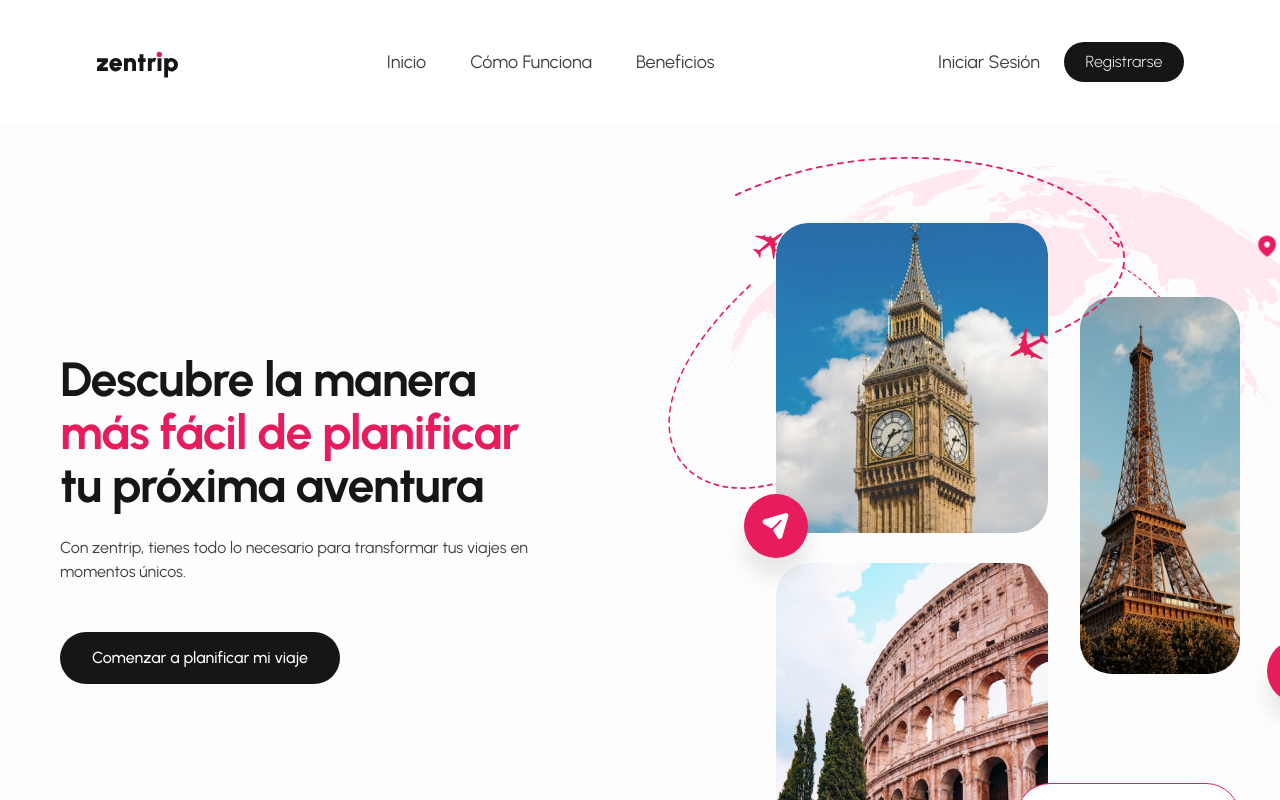
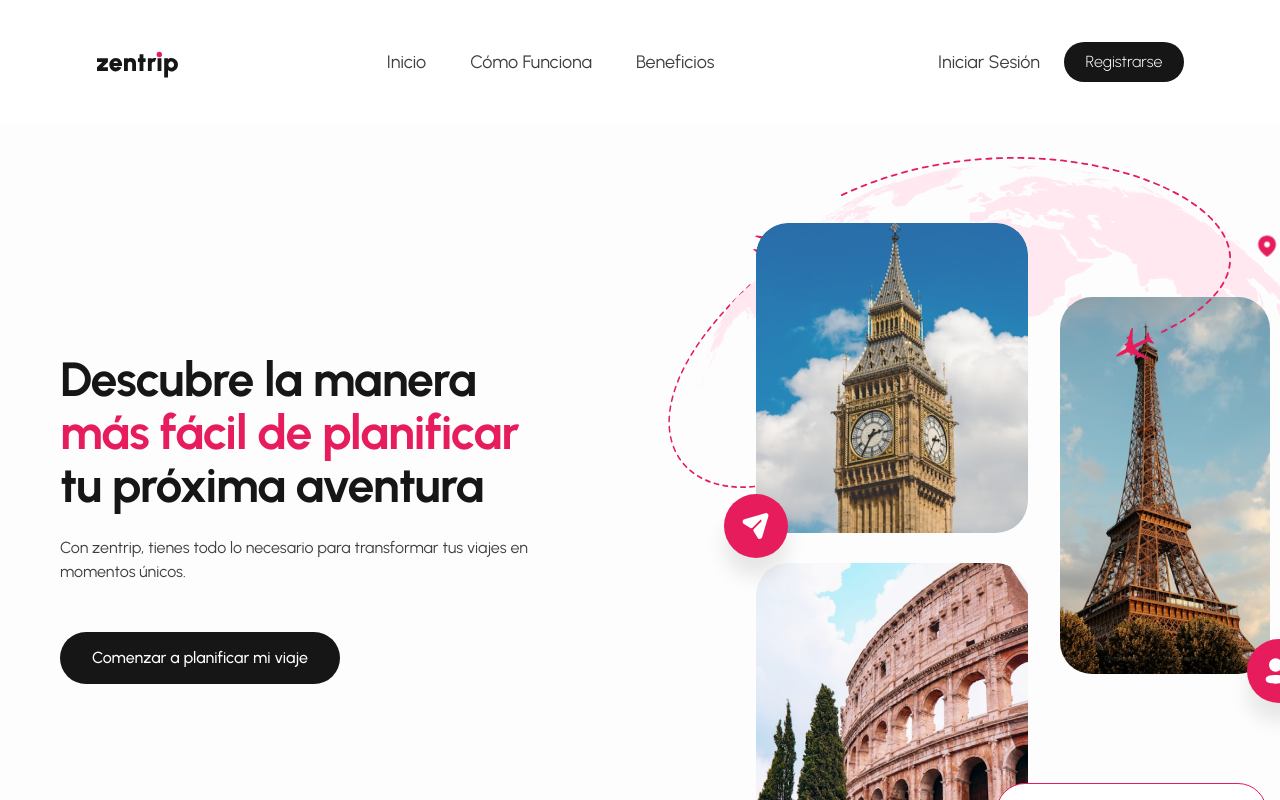
Before and after one commit to Ignacio918/viajes-app, a React (Vite) app in the folder viajes-app/: page / in a window 1280 px wide. Shown: the top 800 px of the page. Built offline with nearby package versions, Linux system fonts and the light colour scheme; a web font is replaced by a local one.

Commit message:
arreglando cagadas de la ia en el hero

```diff
--- a/viajes-app/src/styles/HeroSection.css
+++ b/viajes-app/src/styles/HeroSection.css
@@ -66,13 +66,20 @@
 
 .hero__image-section {
   @apply relative;
-  width: calc(100% - 710px);
+  width: 800px;
   height: 725px;
   flex-shrink: 0;
+  position: relative;
+  overflow: visible;
+  margin-left: auto;
 }
 
 .hero__shape-1 {
-  @apply absolute right-[20px] top-[31.23px] w-[147.09px] h-[274.68px];
+  @apply absolute;
+  right: 0;
+  top: 31px;
+  width: 147px;
+  height: 274px;
   padding: 20px;
   z-index: 10;
   animation: float 6s ease-in-out infinite;
@@ -83,7 +90,11 @@
 }
 
 .hero__shape-2 {
-  @apply absolute left-[20px] top-[77.33px] w-[250.38px] h-[264.78px];
+  @apply absolute;
+  left: 20px;
+  top: 77px;
+  width: 250px;
+  height: 264px;
   z-index: 10;
   animation: float 8s ease-in-out infinite;
 }
@@ -93,9 +104,11 @@
 }
 
 .hero__shape-3 {
-  @apply absolute left-[66.21px] top-0;
-  width: 680.23px;
-  height: 565.36px;
+  @apply absolute;
+  left: 46px;
+  top: 0;
+  width: 680px;
+  height: 565px;
   z-index: 10;
   animation: float 10s ease-in-out infinite;
 }
@@ -107,10 +120,10 @@
 
 .hero__avion-2 {
   @apply absolute;
-  left: calc(50% - 195px);
-  top: 1.45px;
-  width: 391.05px;
-  height: 203.28px;
+  left: 221px;
+  top: 1px;
+  width: 391px;
+  height: 203px;
   z-index: 20;
   animation: float 7s ease-in-out infinite;
 }
@@ -120,7 +133,11 @@
 }
 
 .hero__location-icon {
-  @apply absolute left-[635px] top-[78px] w-6 h-6;
+  @apply absolute;
+  left: 635px;
+  top: 78px;
+  width: 24px;
+  height: 24px;
   z-index: 15;
   animation: pulse 2s ease-in-out infinite;
 }
@@ -139,19 +156,25 @@
 }
 
 .hero__image-1 {
-  @apply absolute left-[156.02px] top-[67.49px];
+  @apply absolute;
+  left: 136px;
+  top: 67px;
   z-index: 15;
   animation: float 9s ease-in-out infinite;
 }
 
 .hero__image-2 {
-  @apply absolute left-[156.02px] top-[407.49px];
+  @apply absolute;
+  left: 136px;
+  top: 407px;
   z-index: 15;
   animation: float 7s ease-in-out infinite;
 }
 
 .hero__image-3 {
-  @apply absolute left-[460px] top-[141.49px];
+  @apply absolute;
+  left: 440px;
+  top: 141px;
   z-index: 15;
   animation: float 8s ease-in-out infinite;
 }
@@ -164,12 +187,16 @@
 }
 
 .hero__float-1 {
-  @apply absolute left-[124.02px] top-[338px];
+  @apply absolute;
+  left: 104px;
+  top: 338px;
   animation: float 6s ease-in-out infinite;
 }
 
 .hero__float-2 {
-  @apply absolute left-[647px] top-[483px];
+  @apply absolute;
+  left: 627px;
+  top: 483px;
   animation: float 8s ease-in-out infinite;
 }
 
@@ -178,7 +205,9 @@
 }
 
 .hero__badge {
-  @apply absolute left-[396px] top-[627px] px-8 py-4 bg-white rounded-full border border-pink-600 flex items-center gap-2;
+  @apply absolute px-8 py-4 bg-white rounded-full border border-pink-600 flex items-center gap-2;
+  left: 376px;
+  top: 627px;
   box-shadow: 0px 43px 26px rgba(0, 0, 0, 0.05);
   z-index: 25;
   transition: all 0.3s ease;
@@ -263,6 +292,10 @@
   .hero__description {
     font-size: 1.25rem;
   }
+
+  .hero__image-section {
+    width: 900px;
+  }
 }
 
 @media (min-width: 1600px) and (max-width: 1799px) {
@@ -278,6 +311,10 @@
   .hero__title {
     font-size: 68px;
   }
+
+  .hero__image-section {
+    width: 850px;
+  }
 }
 
 @media (max-width: 1599px) {
@@ -290,7 +327,7 @@
   }
 
   .hero__image-section {
-    width: calc(100% - 620px);
+    width: 750px;
   }
 }
 
@@ -313,7 +350,7 @@
   }
 
   .hero__image-section {
-    width: calc(100% - 540px);
+    width: 650px;
   }
 }
 
@@ -333,7 +370,7 @@
   }
 
   .hero__image-section {
-    width: calc(100% - 470px);
+    width: 600px;
   }
 }
 
```
